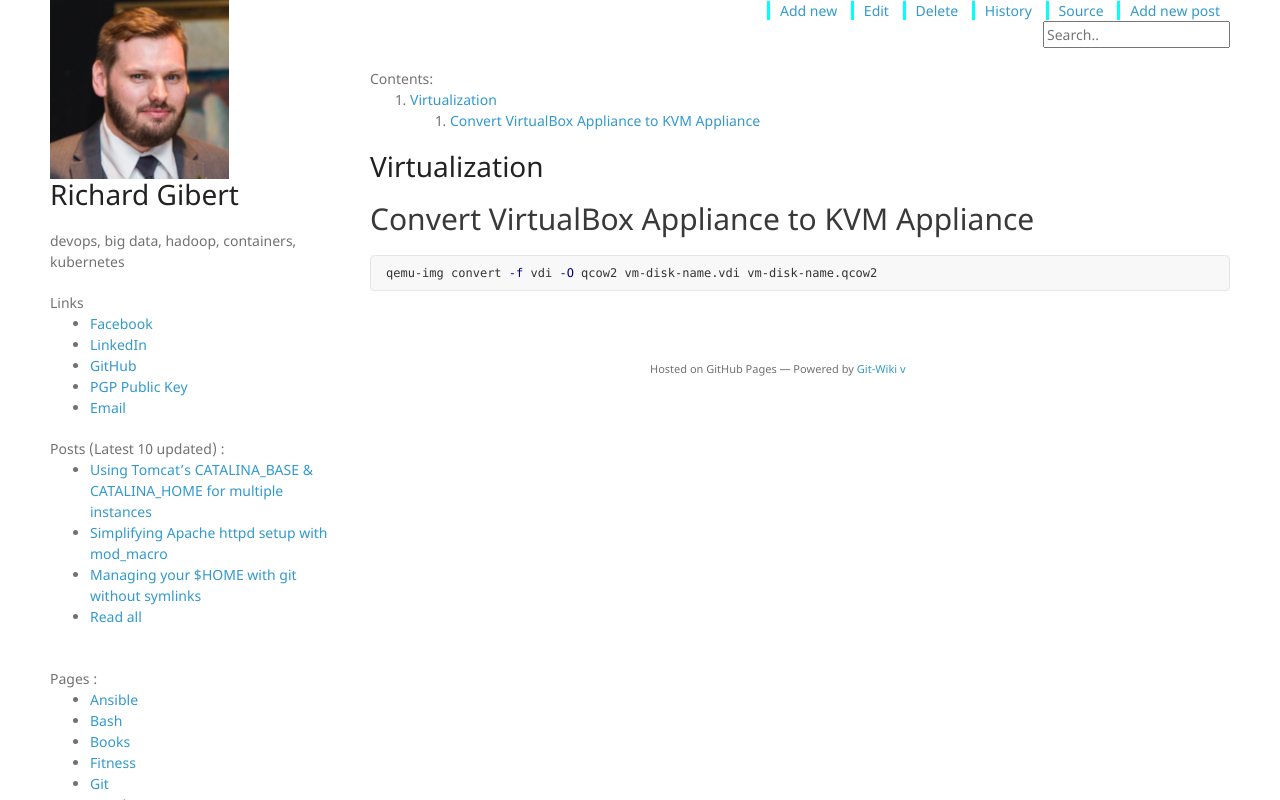
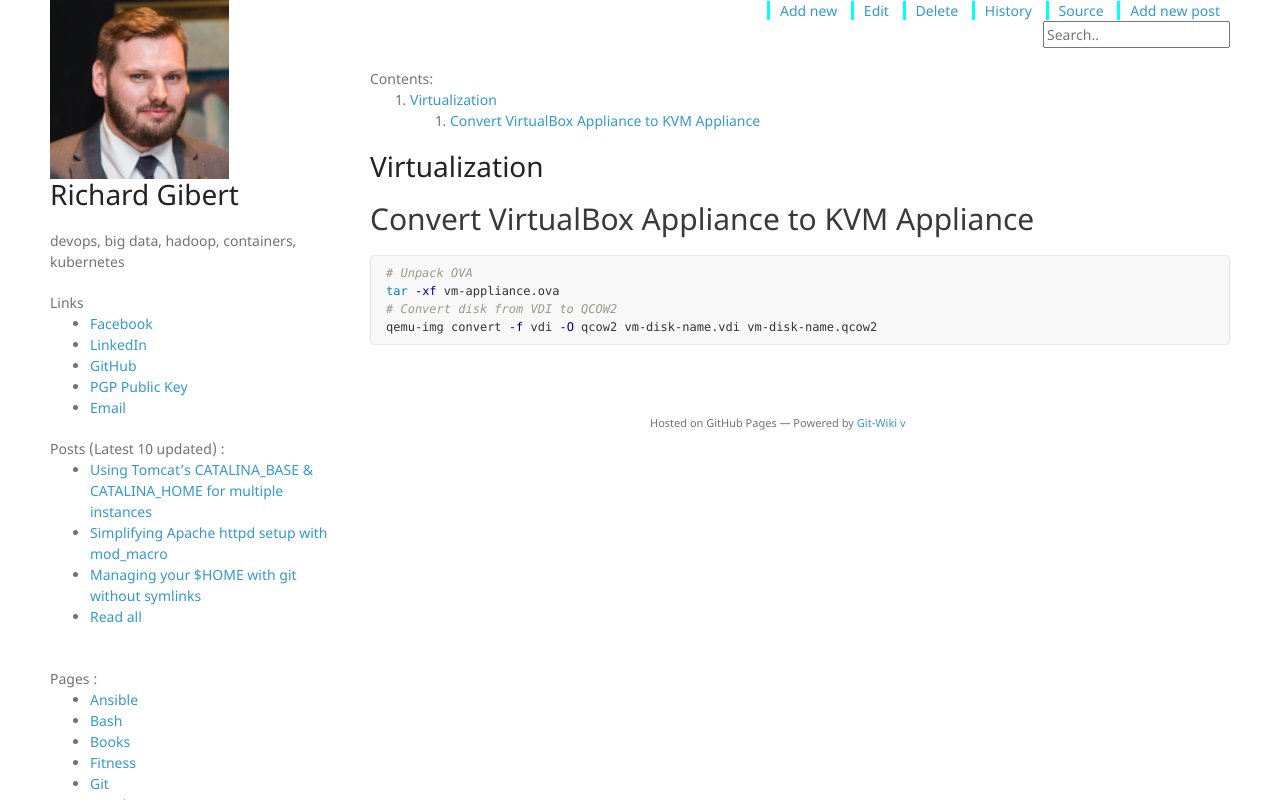
Before and after one commit to rgibert/rgibert.github.io, a Jekyll site: the page built from wiki/Virtualization.md, in a window 1280 px wide. Shown: the part 150-950 px from the top of the page. Built offline with Jekyll 4.4.1, drawn with Linux system fonts in a browser that asks for light colours; nearby versions of some CDN libraries; our own code applies the rules of GitHub Pages for plain Markdown files.

Commit message:
Update Virtualization.md

```diff
--- a/wiki/Virtualization.md
+++ b/wiki/Virtualization.md
@@ -3,5 +3,8 @@
 ## Convert VirtualBox Appliance to KVM Appliance
 
 ~~~ bash
+# Unpack OVA
+tar -xf vm-appliance.ova
+# Convert disk from VDI to QCOW2
 qemu-img convert -f vdi -O qcow2 vm-disk-name.vdi vm-disk-name.qcow2
 ~~~
```
